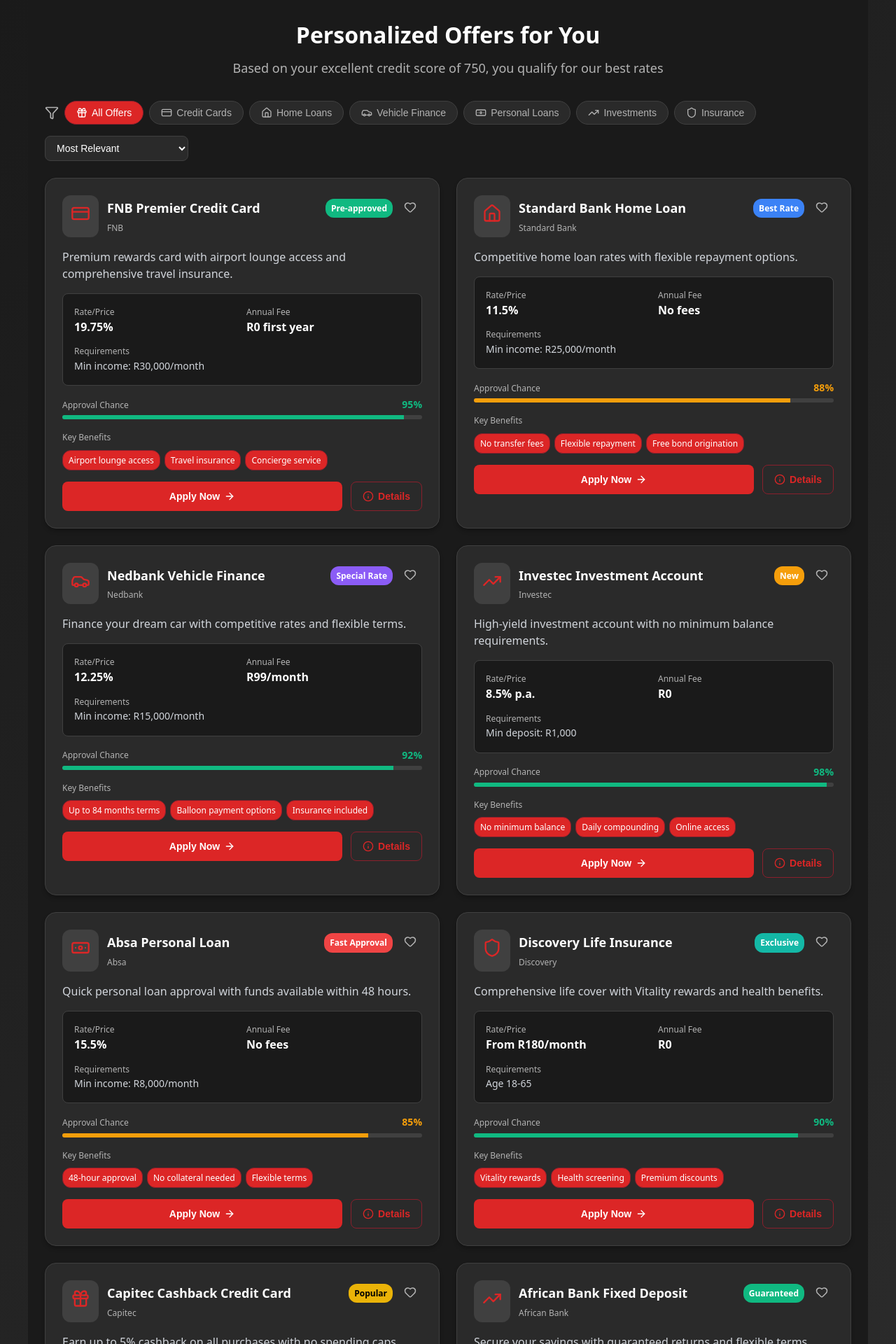
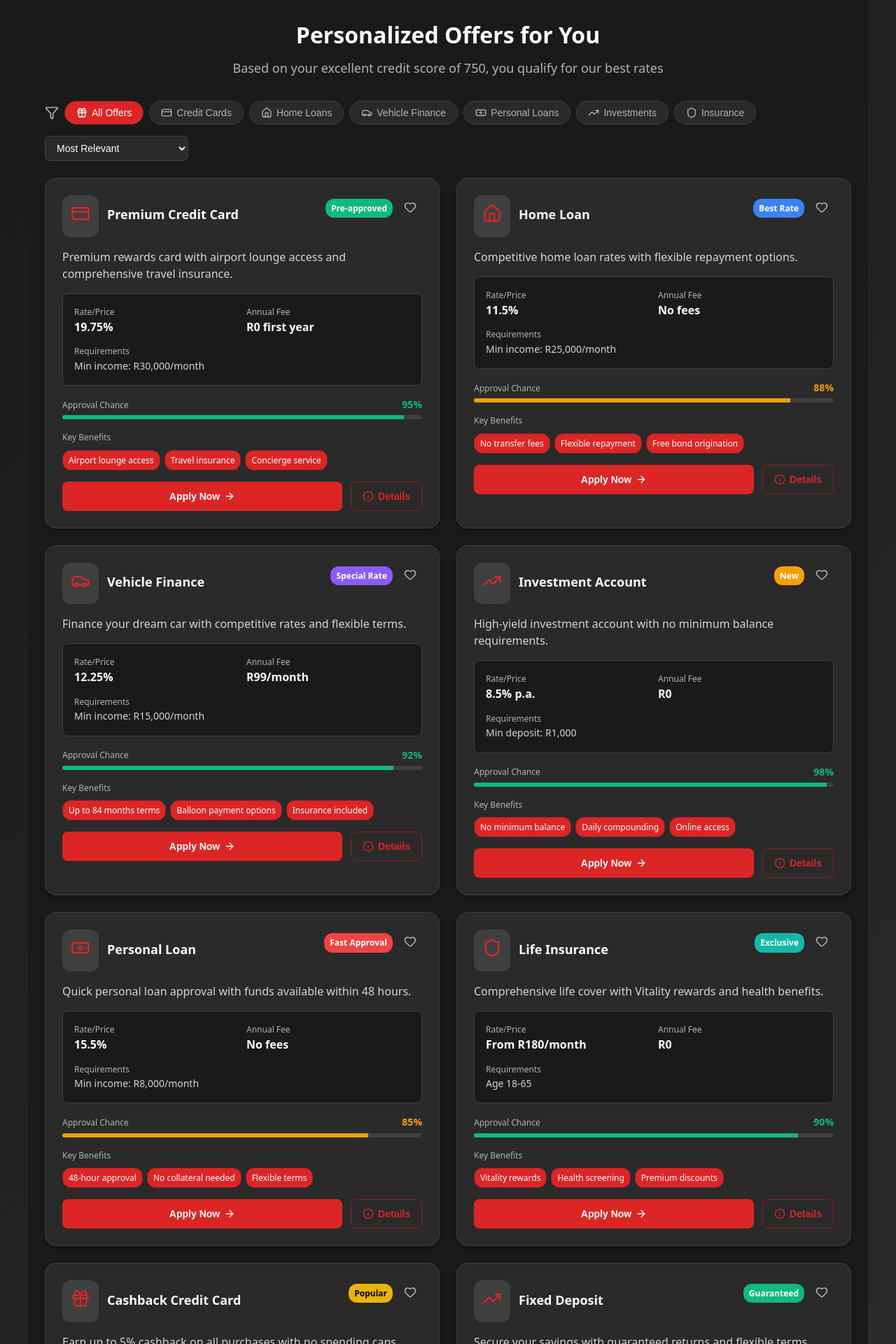
Before and after one commit to R-B-Devs/FinTech, a React (Create React App) app in the folder client/: page /dashboard/offers in a window 1280 px wide. Shown: the top 1920 px of the page at 70% size. Built offline with nearby package versions, Linux system fonts and the light colour scheme; the HTML template or start-up script is replaced by a standard one.

Commit message:
Comprehensive financial offers updates

```diff
--- a/client/src/pages/Offers.jsx
+++ b/client/src/pages/Offers.jsx
@@ -21,12 +21,12 @@ const Offers = () => {
   const [savedOffers, setSavedOffers] = useState([]);
   const [userCreditScore] = useState(750); // Mock user credit score
 
-  // Comprehensive South African financial offers
+  // Comprehensive financial offers
   const allOffers = [
     {
       id: 1,
       icon: <CreditCard size={28} />,
-      title: 'FNB Premier Credit Card',
+      title: 'Premium Credit Card',
       description: 'Premium rewards card with airport lounge access and comprehensive travel insurance.',
       category: 'credit-cards',
       badge: 'Pre-approved',
@@ -37,12 +37,11 @@ const Offers = () => {
       expiryDate: '2025-07-15',
       approvalChance: 95,
       benefits: ['Airport lounge access', 'Travel insurance', 'Concierge service'],
-      provider: 'FNB'
     },
     {
       id: 2,
       icon: <Home size={28} />,
-      title: 'Standard Bank Home Loan',
+      title: 'Home Loan',
       description: 'Competitive home loan rates with flexible repayment options.',
       category: 'home-loans',
       badge: 'Best Rate',
@@ -53,12 +52,11 @@ const Offers = () => {
       expiryDate: '2025-12-31',
       approvalChance: 88,
       benefits: ['No transfer fees', 'Flexible repayment', 'Free bond origination'],
-      provider: 'Standard Bank'
     },
     {
       id: 3,
       icon: <Car size={28} />,
-      title: 'Nedbank Vehicle Finance',
+      title: 'Vehicle Finance',
       description: 'Finance your dream car with competitive rates and flexible terms.',
       category: 'vehicle-finance',
       badge: 'Special Rate',
@@ -69,12 +67,11 @@ const Offers = () => {
       expiryDate: '2025-08-30',
       approvalChance: 92,
       benefits: ['Up to 84 months terms', 'Balloon payment options', 'Insurance included'],
-      provider: 'Nedbank'
     },
     {
       id: 4,
       icon: <TrendingUp size={28} />,
-      title: 'Investec Investment Account',
+      title: 'Investment Account',
       description: 'High-yield investment account with no minimum balance requirements.',
       category: 'investments',
       badge: 'New',
@@ -85,12 +82,11 @@ const Offers = () => {
       expiryDate: '2025-09-15',
       approvalChance: 98,
       benefits: ['No minimum balance', 'Daily compounding', 'Online access'],
-      provider: 'Investec'
     },
     {
       id: 5,
       icon: <Banknote size={28} />,
-      title: 'Absa Personal Loan',
+      title: 'Personal Loan',
       description: 'Quick personal loan approval with funds available within 48 hours.',
       category: 'personal-loans',
       badge: 'Fast Approval',
@@ -101,12 +97,11 @@ const Offers = () => {
       expiryDate: '2025-07-31',
       approvalChance: 85,
       benefits: ['48-hour approval', 'No collateral needed', 'Flexible terms'],
-      provider: 'Absa'
     },
     {
       id: 6,
       icon: <Shield size={28} />,
-      title: 'Discovery Life Insurance',
+      title: 'Life Insurance',
       description: 'Comprehensive life cover with Vitality rewards and health benefits.',
       category: 'insurance',
       badge: 'Exclusive',
@@ -117,12 +112,11 @@ const Offers = () => {
       expiryDate: '2025-11-30',
       approvalChance: 90,
       benefits: ['Vitality rewards', 'Health screening', 'Premium discounts'],
-      provider: 'Discovery'
     },
     {
       id: 7,
       icon: <Gift size={28} />,
-      title: 'Capitec Cashback Credit Card',
+      title: 'Cashback Credit Card',
       description: 'Earn up to 5% cashback on all purchases with no spending caps.',
       category: 'credit-cards',
       badge: 'Popular',
@@ -133,12 +127,11 @@ const Offers = () => {
       expiryDate: '2025-08-15',
       approvalChance: 78,
       benefits: ['Up to 5% cashback', 'No spending caps', 'Monthly rewards'],
-      provider: 'Capitec'
     },
     {
       id: 8,
       icon: <TrendingUp size={28} />,
-      title: 'African Bank Fixed Deposit',
+      title: 'Fixed Deposit',
       description: 'Secure your savings with guaranteed returns and flexible terms.',
       category: 'investments',
       badge: 'Guaranteed',
@@ -149,7 +142,6 @@ const Offers = () => {
       expiryDate: '2025-12-31',
       approvalChance: 100,
       benefits: ['Guaranteed returns', 'Flexible terms', 'SARB protected'],
-      provider: 'African Bank'
     }
   ];
 
```
